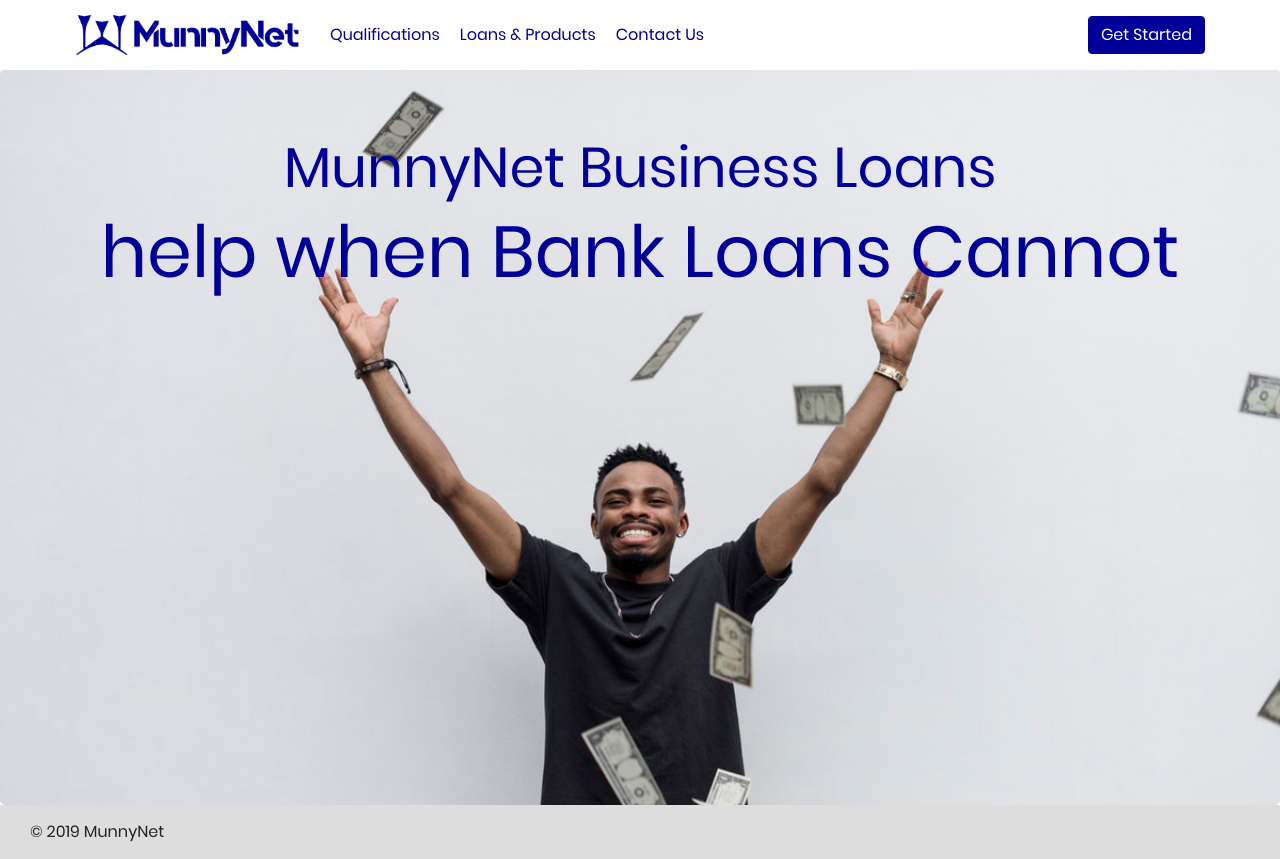
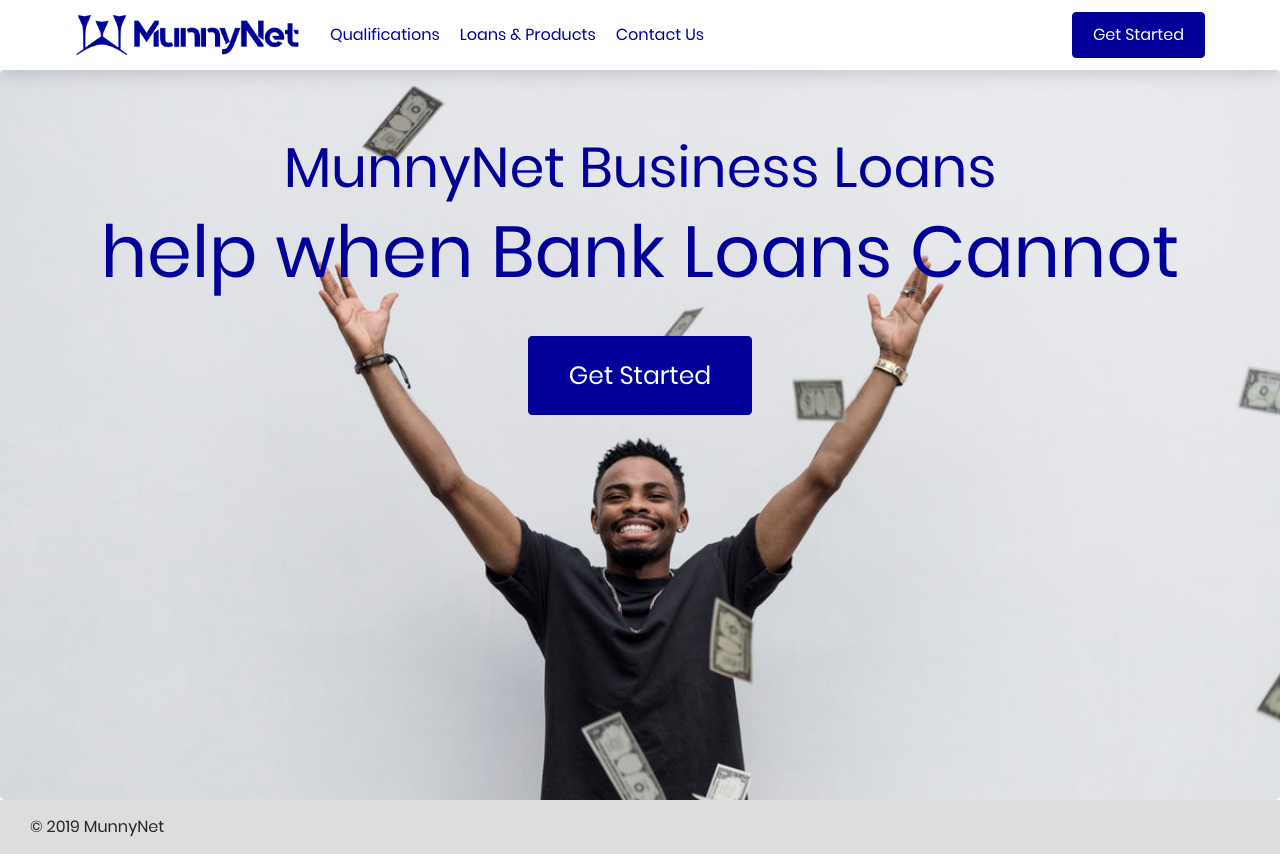
Before and after one commit to komnoor421/munnynet-site, a React app: page / in a window 1280 px wide. Built offline with nearby package versions, Linux system fonts and the light colour scheme.

Commit message:
fixed header and cta button

```diff
--- a/src/components/Header/style.scss
+++ b/src/components/Header/style.scss
@@ -1,5 +1,8 @@
 header {
   display: flex !important;
+  position: fixed;
+  width: 100%;
+  background-color: white;
   height: 70px;
   box-shadow: 0px 0px 20px 0px rgba(0,0,0,.2);
   .headerWrapper {
--- a/src/components/Home/index.js
+++ b/src/components/Home/index.js
@@ -5,7 +5,7 @@
 import './style.scss';
 
 var jumboBgStyle = {
-  background: `url(${bg}) center 0px`,
+  background: `url(${bg}) center -5px`,
   backgroundSize: 'cover',
   backgroundRepeat: 'no-repeat'
 };
@@ -20,7 +20,9 @@
             <h1 className="display-4 text-center">MunnyNet Business Loans</h1>
             <h1 className="display-3 text-center">help when Bank Loans Cannot</h1>
           </div>
-          {/* <button type="button" className="applyButton btn btn-primary">Get Started</button> */}
+          <div className='mainButton'>
+            <button type="button" className="applyButton cta btn btn-primary">Get Started</button>
+          </div>
         </div>
       </div>
     );
--- a/src/components/Home/style.scss
+++ b/src/components/Home/style.scss
@@ -8,4 +8,12 @@
       color: #000099
     }
   }
+  .mainButton {
+    text-align: center;
+    margin-top: 2.5rem;
+    .cta {
+      padding: 20px 40px;
+      font-size: 25px;
+    }
+  }
 }
--- a/src/resources/styles.scss
+++ b/src/resources/styles.scss
@@ -23,6 +23,7 @@
 $blue: #000099;
 
 .applyButton {
+  padding: 10px 20px;
   background-color: $blue;
   border-color: $blue;
   &:hover {
@@ -38,5 +39,6 @@
 #mainContent {
   display: flex;
   flex-direction: column;
-  min-height: calc(100vh - 65px);
+  min-height: 100vh;
+  padding-top: 70px;
 }
```
